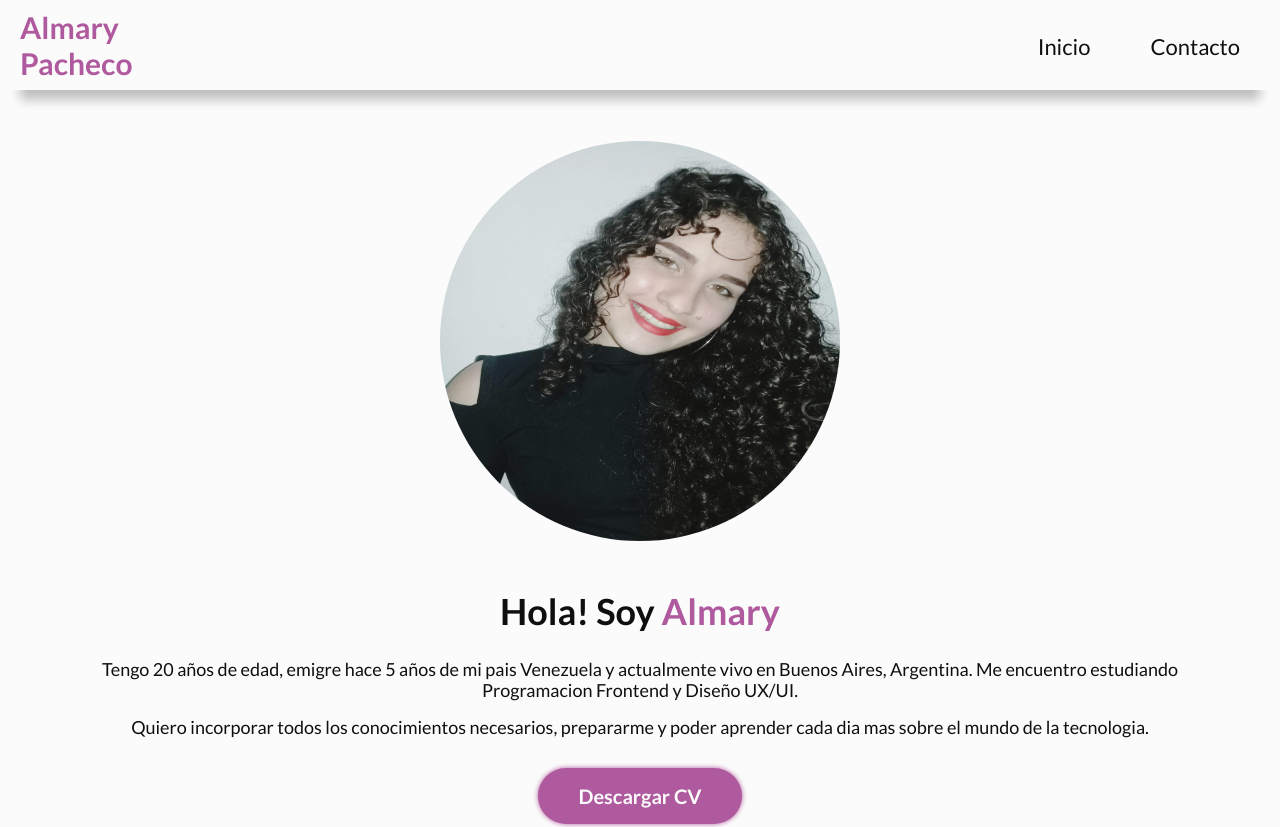
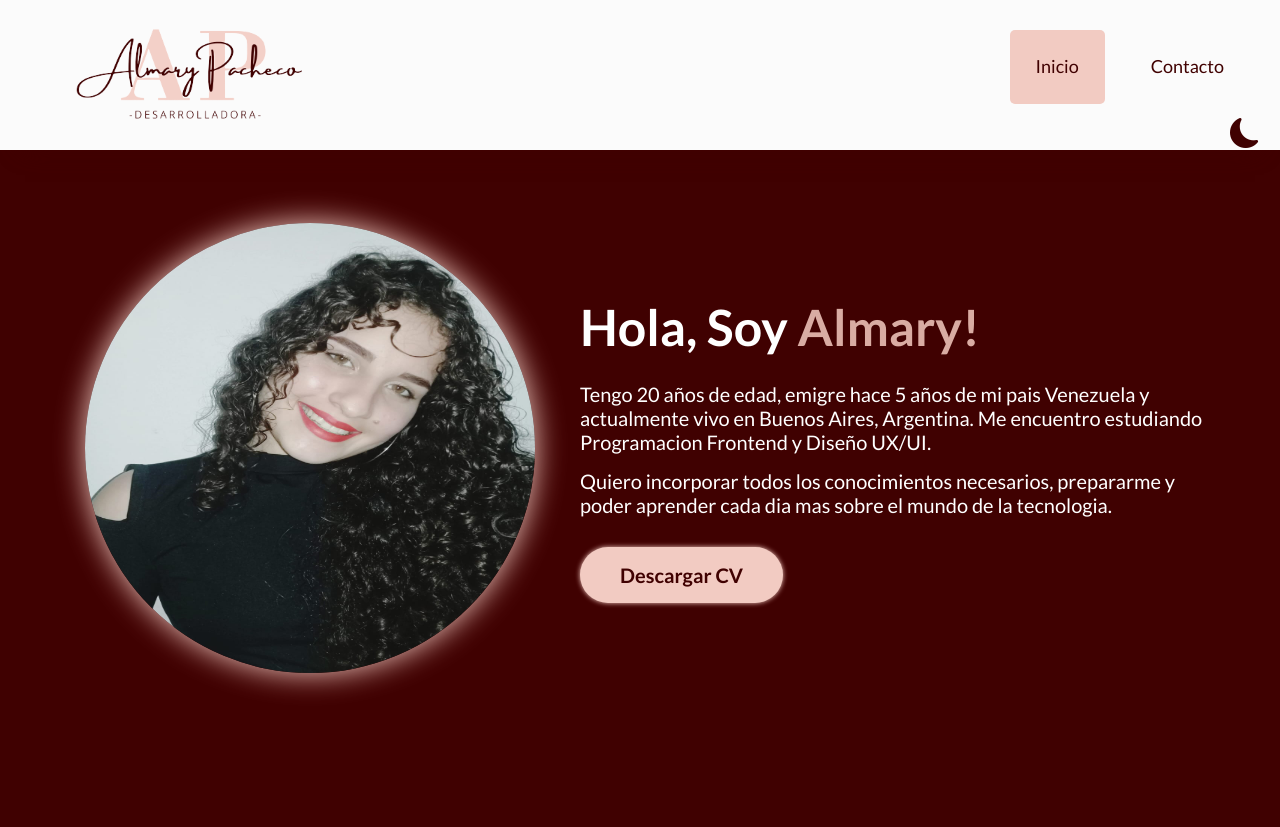
Before and after one commit to almascanio/PresentacionPersonal, a plain HTML site: page index.html in a window 1280 px wide. Shown: the top 827 px of the page. Drawn offline with nearby package versions, Linux system fonts and the light colour scheme.

Commit message:
Commit de prueba

```diff
--- a/css/styles.css
+++ b/css/styles.css
@@ -11,12 +11,34 @@
     scroll-behavior: smooth;
 }
 
+/* Modo oscuro  */
+
+#toggle{
+    display: none;
+}
+
+#label-toggle{
+    font-size: 30px;
+    color: #400101;
+    cursor: pointer;
+    display: flex;
+    justify-content: end;
+}
+
+.dark{
+    background-color: #400101;
+    color: #ffffff;
+    transition: all 2s ease;
+}
+
+/* Body general */
+
 body{
     background-color: #fbfbfb;
     font-family: 'Lato', sans-serif;
     font-size: 18px;
     line-height: 1.2;
-    color: #0f0f0f;
+    color: #400101;
 }
 
 /* Header */
@@ -25,42 +47,85 @@ header{
     justify-content: space-between;
     align-items: center;
     width: 100%;
-    height: 90px;
-    padding: 10px;
+    height: 150px;
+    padding: 20px;
     top: 0;
     left: 0;
     position: fixed;
     background-color: #fbfbfb;
-    box-shadow: 0px 30px 10px -20px #c0c0c0;
+    box-shadow: 0px 20px 25px -25px #400101;
 }
 
-#nombre{
-    width: 120px;
-    font-size: 30px;
-    font-weight: 700;
-    color: #af599e;
-    margin: 0px 0px 0px 10px;
+.logo{
+    width: 200px;
+    height: 200px;
 }
 
 #menu {
     display: flex;
-    list-style: none;
-    font-size: 22px;
+    font-size: 18px;
 }
 
-.menu-li{
-    margin-bottom: 25px;
-    padding: 20px;
+.menu-li a{
+    padding: 16px;
     display: inline-block;
+    text-decoration: none;
+    color: #400101;
+    border-radius: 10px;
 }
 
-.menu-li:hover{
-    color: #af599e;
+.menu-li:hover, .active{
+    background-color: #F2CBC2;
+    color: #ffffff;
+}
+nav{
+    display: none;
+}
+#menu-button{
+    background-color: transparent;
+    border: 0;
+    outline: 0;
+    font-size: 30px;
+    width: 40%;
+    height: 40%;
 }
 
-a {
-    text-decoration: none;
-    color: inherit;
+i#menu-cerrar{
+    display: none;
+}
+
+/* Estilos del menu hamburguesa */
+
+body.menu-mobile{
+    overflow: hidden;
+}
+
+body.menu-mobile i#menu-cerrar{
+    display: block;
+}
+
+body.menu-mobile i#menu-hamburguesa{
+    display: none;
+}
+
+body.menu-mobile header{
+    height: 60%;
+    flex-wrap: wrap;
+    align-items: flex-start;
+    transition: height 0.4s;
+}
+
+body.menu-mobile nav{
+    display: block;
+    width: 100%;
+    height: 10px;
+}
+
+body.menu-mobile ul#menu{
+    flex-direction: column;
+    align-items: end;
+    justify-content: space-evenly;
+    height: 10%;
 }
 
 /* Main */
@@ -74,7 +139,7 @@ section{
     flex-direction: column;
     justify-content: center;
     align-items: center;
-    margin-top: 80px;
+    margin-top: 150px;
     padding: 20px;
     min-height: 100vh;
 }
@@ -88,9 +153,10 @@ section{
 }
 
 .yo{
-    width: 400px;
-    height: 400px;
+    width: 300px;
+    height: 300px;
     border-radius: 50%;
+    box-shadow: 0 0 30px #F2CBC2;
 }
 
 .presentacion{
@@ -106,10 +172,10 @@ h1{
 }
 
 span{
-    color: #af599e;
+    color: #D9ACA3;
 }
 
-p{
+.parrafo-presentacion{
     font-size: 18px;
     margin: 5px;
     padding: 5px;
@@ -117,8 +183,9 @@ p{
 }
 
 .button{
-    color: #fbfbfb;
-    background-color: #af599e;
+    color: #400101;
+    text-decoration: none;
+    background-color: #F2CBC2;
     font-size: 20px;
     font-weight: 700;
     padding: 18px 40px;
@@ -126,17 +193,17 @@ p{
     line-height: 1;
     border-radius: 30px;
     display: inline-block;
-    box-shadow: 0 0 5px #af599e;
+    box-shadow: 0 0 5px #F2CBC2;
 }
 
 .button:hover{
-    box-shadow: 0 0 5px #af599e, 0 0 20px #af599e;
+    box-shadow: 0 0 5px #F2CBC2, 0 0 20px #F2CBC2;
 }
 
 .hablemos{
     text-align: center;
     padding: 15px;
-    background: rgba(175, 89, 158, 0.3);
+    background: #d9aca37f;
     border-radius: 15px;
     max-width: 500px;
 }
@@ -174,26 +241,52 @@ footer{
     display: flex;
     justify-content: center;
     align-items: center;
-    background-color: #af599e;
+    background-color: #400101;
     color: #fbfbfb;
     height: 90px;
 }
 
+@media (min-width: 1024px) {
 
-/* Recomendaciones!
-*  - Comenzar desde lo más general y luego ir hacia lo mas específico, asignando primero
-*    "estilos generales". Una buena idea sería comenzar por el <body> ;)
-*
-*  - Recuerden que queremos evitar "repetir código", en CSS usando la cualidad de la herencia
-*    podemos setear ciertas propiedades en un elemento padre y dejar que sean heredadas (por ejemplo: font-size)
-*
-*  - Nadie sabe todas las propiedades CSS de memoria, si no saben como hacer algo no lo recuerdan, la respuesta
-*    pueden encontrarla buscando en la web algo como "CSS como hacer ... " o "propiedad css para hacer ..."
-*
-*  - Usen mucho las herramientas para desarrolladores del navegador para ir
-*    probando el CSS que escriben, resolver dudas y problemas.
-*
-*  - Paciencia, resiliencia y creatividad! No se desanimen, las primeras experiencias maquetando con HTML y CSS
-*    pueden ser frustrantes, pero estas habilidades se van desarrollando con la experiencia, es como aprender
-*    un trabajo manual, hacer una artesanía, tocar un instrumento musical... la práctica es todo!
-*/
+    h1{
+        font-size: 50px;
+    }
+
+    .logo{
+        height: 350px;
+        width: 350px;
+    }
+
+    section{
+        margin-top: 50px;
+    }
+
+    section#inicio{
+        flex-direction: row;
+    }
+
+    article.presentacion{
+        text-align: left;
+        width: 70%;
+    }
+
+    .yo{
+        width: 450px;
+        height: 450px;
+    }
+
+    .parrafo-presentacion{
+        text-align: left;
+        margin-left: 10px;
+        padding-left: 10px;
+        font-size: 20px;
+    }
+
+    #menu-button{
+        display: none;
+    }
+
+    nav{
+        display: block;
+    }
+}
--- a/index.html
+++ b/index.html
@@ -5,17 +5,25 @@
     <meta http-equiv="X-UA-Compatible" content="IE=edge">
     <meta name="viewport" content="width=device-width, initial-scale=1.0">
     <title>Almary Pacheco</title>
-    <link rel="stylesheet" href="css/styles.css">
+    <link rel="stylesheet" href="https://cdn.jsdelivr.net/npm/bootstrap-icons@1.10.5/font/bootstrap-icons.css">
+    <link rel="stylesheet" href="./css/styles.css">
 </head>
 
-<body>
+<body class="dark">
     <header>
-        <a id="nombre" href="#inicio">Almary <br> Pacheco</a>
+        <img class="logo" src="./img/_Logo_MIO__1_-removebg-preview.png" alt="">
+        <button id="menu-button">
+            <i class="bi bi-list" id="menu-hamburguesa"></i>
+            <i class="bi bi-x-lg" id="menu-cerrar"></i>
+        </button>
         <nav>
             <ul id="menu">
-                <li class="menu-li"><a href="#inicio">Inicio</a></li>
+                <li class="menu-li active"><a href="#inicio">Inicio</a></li>
                 <li class="menu-li"><a href="#contacto">Contacto</a></li>
             </ul>
+            <label for="toggle" id="label-toggle"><i class="bi bi-moon-fill"></i></label>
+            <input type="checkbox" id="toggle">
+
         </nav>
     </header>
 
@@ -25,9 +33,9 @@
                 <img class="yo" src="./img/WhatsApp Image 2023-06-19 at 17.16.45.jpeg" alt="Foto personal">
             </figure>
             <article class="presentacion">
-                <h1>Hola! Soy <span>Almary</span></h1>
-                <p>Tengo 20 años de edad, emigre hace 5 años de mi pais Venezuela y actualmente vivo en Buenos Aires, Argentina. Me encuentro estudiando Programacion Frontend y Diseño UX/UI. </p>
-                <p>Quiero incorporar todos los conocimientos necesarios, prepararme y poder aprender cada dia mas sobre el mundo de la tecnologia.</p>
+                <h1>Hola, Soy <span>Almary!</span></h1>
+                <p class="parrafo-presentacion">Tengo 20 años de edad, emigre hace 5 años de mi pais Venezuela y actualmente vivo en Buenos Aires, Argentina. Me encuentro estudiando Programacion Frontend y Diseño UX/UI. </p>
+                <p class="parrafo-presentacion">Quiero incorporar todos los conocimientos necesarios, prepararme y poder aprender cada dia mas sobre el mundo de la tecnologia.</p>
                 <a class="button" download="curriculum.pdf" href="./pdf/Copia de Curriculum, Almary Pacheco..pdf">Descargar CV</a>
             </article>
         </section>
@@ -53,8 +61,6 @@
     <footer>
         <p>Derechos reservados</p>
     </footer>
-    <!-- La estructura básica y la vinculación con CSS estan listas. A codear! 💪  -->
-    <!-- En este archivo escriban su HTML -->
-
+    <script src="./js/main.js"></script>
 </body>
 </html>
--- /dev/null
+++ b/js/main.js
@@ -0,0 +1,14 @@
+const menuListas = document.querySelectorAll(".menu-li");
+const menuButton = document.querySelector("#menu-button")
+
+menuListas.forEach(function(lista){
+    lista.addEventListener("click", function(e){
+        const activeLista = document.querySelector(".active");
+        activeLista.classList.remove("active");
+        e.target.classList.add("active");
+    })
+});
+
+menuButton.addEventListener("click", function(){
+    document.body.classList.toggle("menu-mobile")
+});
```
Also changed, not shown: img/_Logo_MIO__1_-removebg-preview.png (added).
